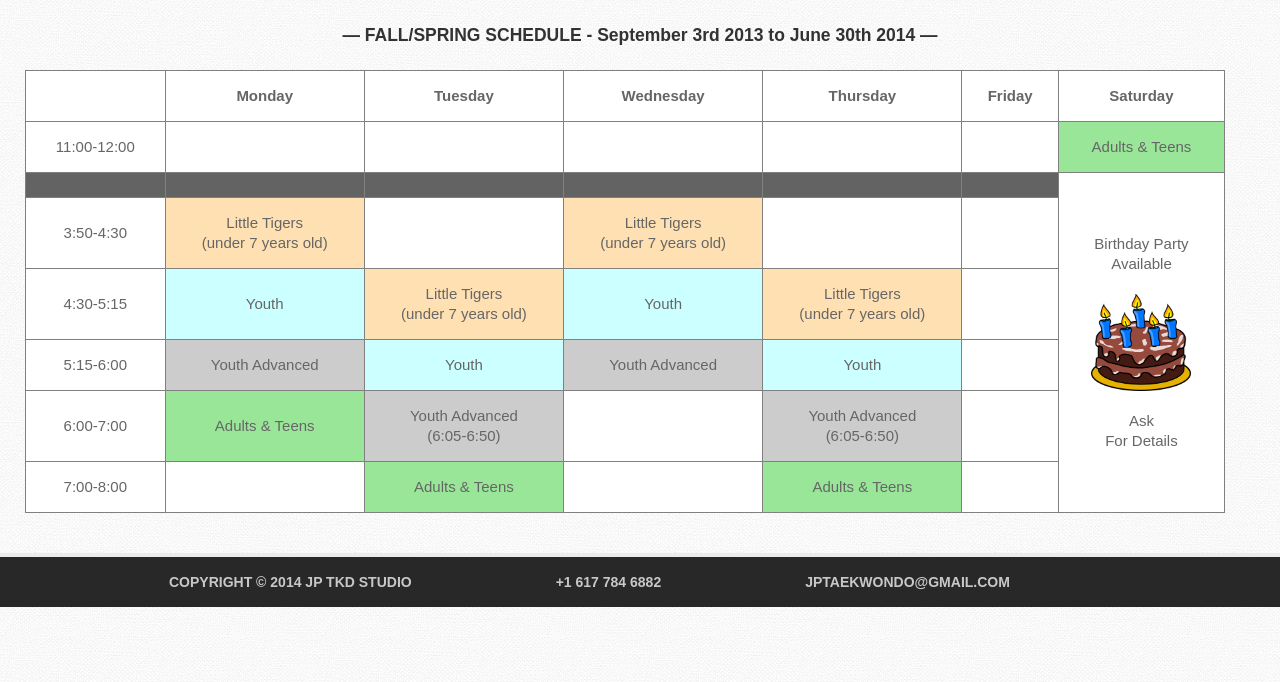
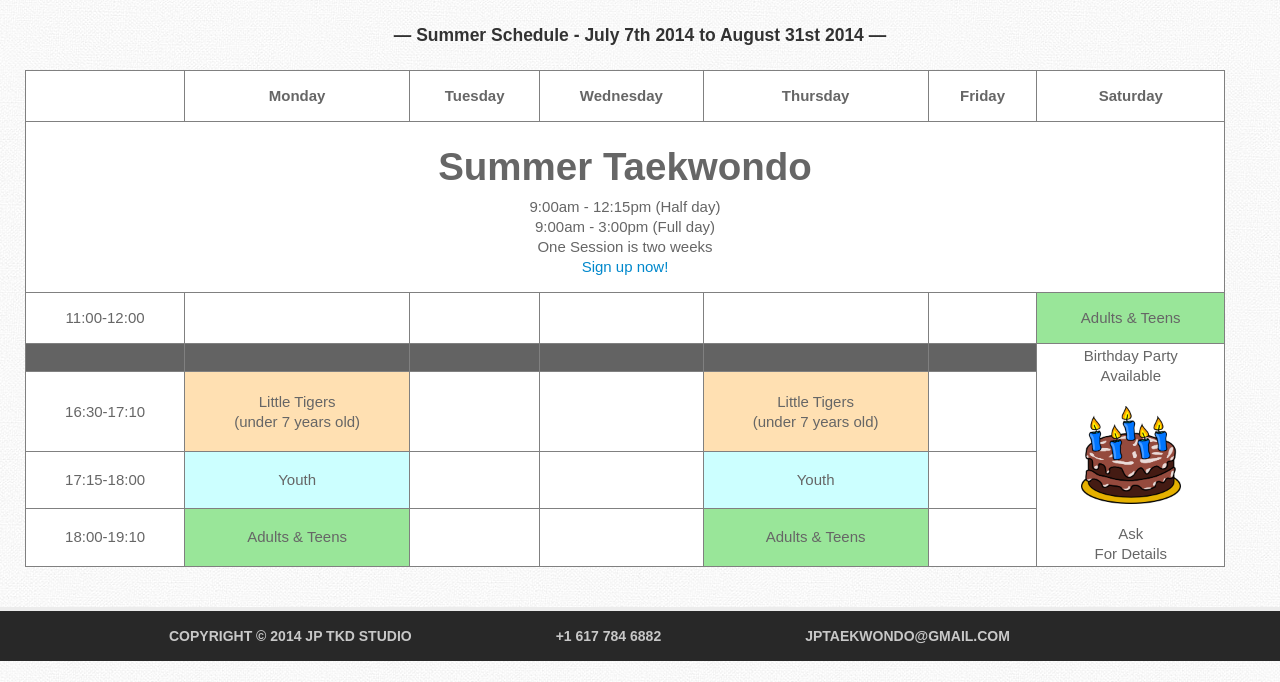
Before and after one commit to jklein/jptaekwondo, a PHP site: page /schedule.php in a window 1280 px wide. Shown: the part 118-800 px from the top of the page. Run offline with PHP 8.4, Linux system fonts and the light colour scheme.

Commit message:
Updating summer schedule 2014

```diff
--- a/schedule.php
+++ b/schedule.php
@@ -1,5 +1,5 @@
 <?php
-$page_name = 'FALL/SPRING SCHEDULE - September 3rd 2013 to June 30th 2014';
+$page_name = 'Summer Schedule - July 7th 2014 to August 31st 2014';
 
 require 'includes/header.php';
 ?>
@@ -15,6 +15,15 @@ require 'includes/header.php';
                     <th>Thursday</th>
                     <th>Friday</th>
                     <th>Saturday</th>
+                </tr>
+                <tr>
+                    <td colspan="7">
+                        <h1>Summer Taekwondo</h1>
+                        9:00am - 12:15pm (Half day)<br/>
+                        9:00am - 3:00pm (Full day)<br/>
+                        One Session is two weeks<br/>
+                        <a href="summer.php">Sign up now!</a>
+                    </td>
                 </tr>
                 <tr>
                     <td>11:00-12:00</td>
@@ -40,47 +49,30 @@ require 'includes/header.php';
                     </td>
                 </tr>
                 <tr>
-                    <td>3:50-4:30</td>
-                    <td class="under_seven">Little Tigers<br />(under 7 years old)</td>
-                    <td></td>
+                    <td>16:30-17:10</td>
                     <td class="under_seven">Little Tigers<br />(under 7 years old)</td>
                     <td></td>
                     <td></td>
-                </tr>
-                <tr>
-                    <td>4:30-5:15</td>
-                    <td class="kids_a">Youth</td>
-                    <td class="under_seven">Little Tigers<br />(under 7 years old)</td>
-                    <td class="kids_a">Youth</td>
                     <td class="under_seven">Little Tigers<br />(under 7 years old)</td>
                     <td></td>
                 </tr>
                 <tr>
-                    <td>5:15-6:00</td>
-                    <td class="youth_adv">Youth Advanced</td>
+                    <td>17:15-18:00</td>
                     <td class="kids_a">Youth</td>
-                    <td class="youth_adv">Youth Advanced</td>
+                    <td></td>
+                    <td></td>
                     <td class="kids_a">Youth</td>
                     <td></td>
                 </tr>
                 <tr>
-                    <td>6:00-7:00</td>
+                    <td>18:00-19:10</td>
                     <td class="adult">Adults &amp; Teens</td>
-                    <td class="youth_adv">Youth Advanced<br/>(6:05-6:50)</td>
                     <td></td>
-                    <td class="youth_adv">Youth Advanced<br/>(6:05-6:50)</td>
-                    <td></td>
-                </tr>
-                <tr>
-                    <td>7:00-8:00</td>
-                    <td></td>
-                    <td class="adult">Adults &amp; Teens</td>
                     <td></td>
                     <td class="adult">Adults &amp; Teens</td>
                     <td></td>
                 </tr>
             </table>
-
         </div>
     </div>
 </section>
```
